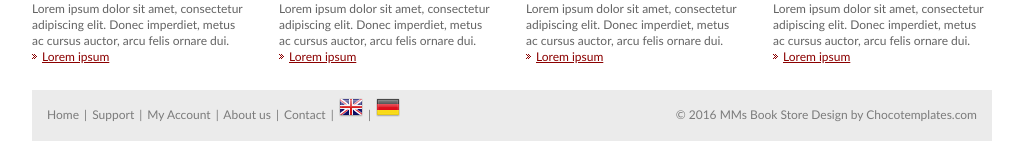
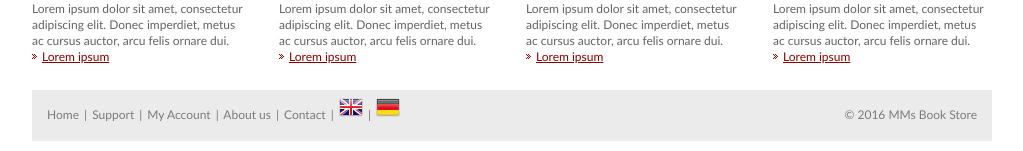
Before and after one commit to chrim5/zollihoodshop, a PHP site: page /index.php in a window 1280 px wide. Shown: the part 1106-1257 px from the top of the page, without its empty margins (128-1151 px from the left). Run offline with PHP 8.4, Linux system fonts and the light colour scheme; data comes from the database, SQL or seed files in the repository; data that the repository does not hold is empty.

Commit message:
footer fix

```diff
--- a/src/ui/footer.php
+++ b/src/ui/footer.php
@@ -222,7 +222,7 @@
                 <a href="index.php?lang=de"><img src="css/images/de.png" /></a>
 			</p>
 			<p class="right">
-				&copy; 2016 MMs Book Store Design by <a href="http://chocotemplates.com" target="_blank" title="The Sweetest CSS Templates WorldWide">Chocotemplates.com</a>
+				&copy; 2016 MMs Book Store
 			</p>
 		</div>
 		<!-- End Footer -->
```
